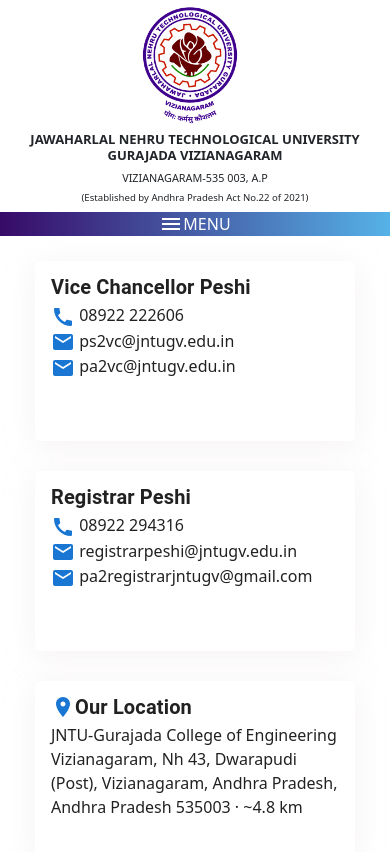
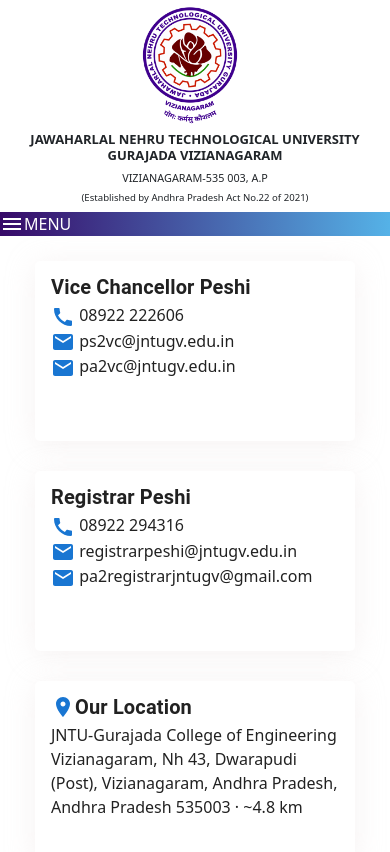
Before and after one commit to Jntu-Gurajada-Vizianagaram/JNTU-GV, a React (Create React App) app: page /contact-us in a window 390 px wide. Shown: the top 852 px of the page. Built offline with nearby package versions, Linux system fonts and the light colour scheme.

Commit message:
updated the navBar

```diff
--- a/src/components/MainPage/NavBar/Dropdown.css
+++ b/src/components/MainPage/NavBar/Dropdown.css
@@ -40,7 +40,7 @@
 }
 
 .dropbtn:hover {
-  /* background-color: #2e0669; */
+  width: 100%;
   color: #ffffff;
 }
 
@@ -93,6 +93,7 @@
     display: flex;
     color: #ffffff;
     justify-content: flex-start;
+    align-self: flex-start;
   }
 
   .menu-off-options {
@@ -106,5 +107,6 @@
 
   .topnav {
     height: auto;
+    flex-direction: column;
   }
 }
--- a/src/components/MainPage/NavBar/NavBar.js
+++ b/src/components/MainPage/NavBar/NavBar.js
@@ -161,7 +161,7 @@
                   {item.icon} {item.label}
                 </div>
               ) : (
-                <div className="drop-icon">
+                <div className="drop-icon" onClick={handleMenuToggle}>
                   <Link to={item.path}>
                     {item.icon} {item.label}
                   </Link>
```
